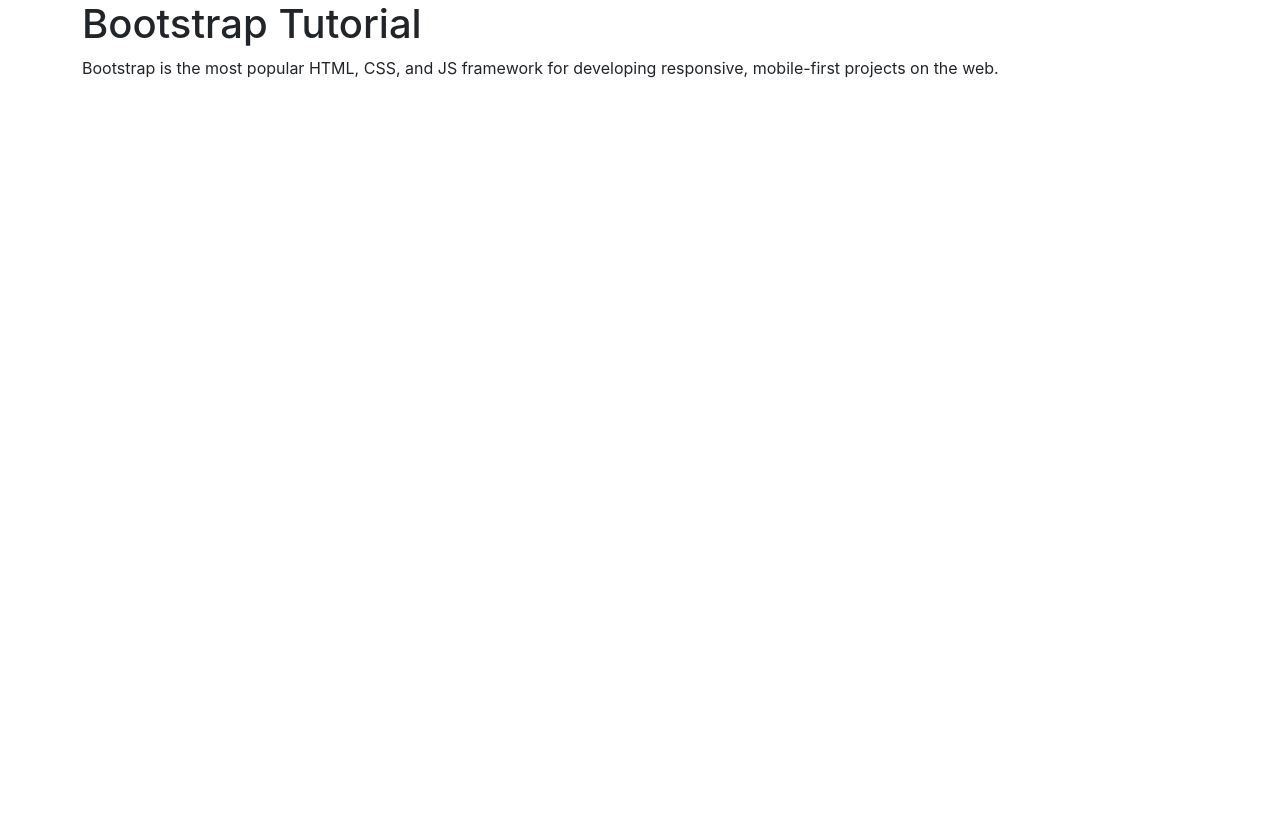
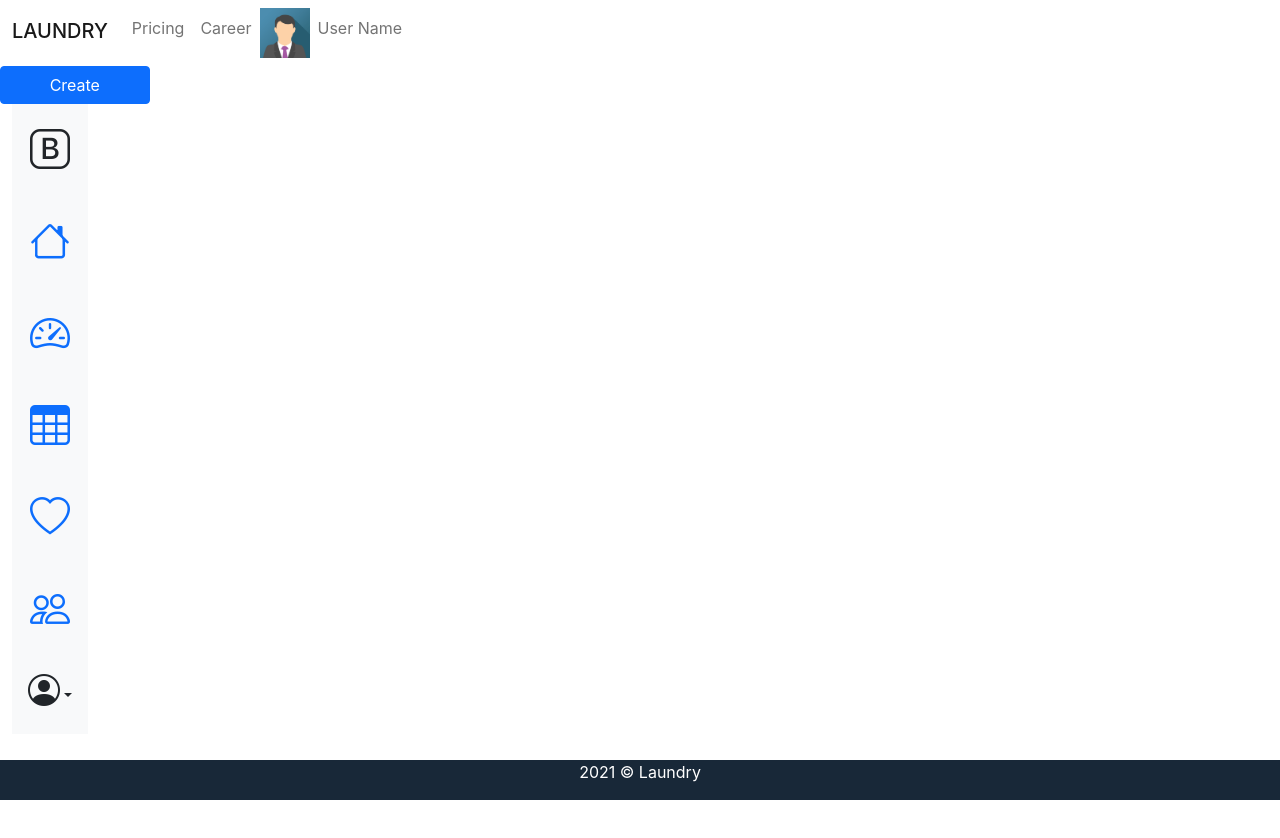
Before and after one commit to nikhila29/Laundry-service-project, a React (Create React App) app in the folder laundry-frontend/: page /dashboard in a window 1280 px wide. Shown: the top 838 px of the page. Before the commit the page ends 800 px from the top, so only its background shows below. Built offline with nearby package versions, Linux system fonts and the light colour scheme.

Commit message:
changes in dash

```diff
--- a/laundry-frontend/package.json
+++ b/laundry-frontend/package.json
@@ -6,6 +6,7 @@
     "@testing-library/jest-dom": "^5.14.1",
     "@testing-library/react": "^11.2.7",
     "@testing-library/user-event": "^12.8.3",
+    "bootstrap-icons": "^1.7.0",
     "react": "^17.0.2",
     "react-dom": "^17.0.2",
     "react-router-dom": "^5.3.0",
--- a/laundry-frontend/public/index.html
+++ b/laundry-frontend/public/index.html
@@ -11,6 +11,7 @@
     />
     <link rel="apple-touch-icon" href="%PUBLIC_URL%/logo192.png" />
     <link rel="stylesheet" href="https://cdn.jsdelivr.net/npm/bootstrap@5.1.3/dist/css/bootstrap.min.css" integrity="sha384-1BmE4kWBq78iYhFldvKuhfTAU6auU8tT94WrHftjDbrCEXSU1oBoqyl2QvZ6jIW3" crossorigin="anonymous">
+    <link rel="stylesheet" href="https://cdn.jsdelivr.net/npm/bootstrap-icons@1.6.0/font/bootstrap-icons.css" integrity="sha384-7ynz3n3tAGNUYFZD3cWe5PDcE36xj85vyFkawcF6tIwxvIecqKvfwLiaFdizhPpN" crossorigin="anonymous">
     <link rel="stylesheet" href="https://cdn.jsdelivr.net/npm/@fortawesome/fontawesome-free@5.15.4/css/fontawesome.min.css" integrity="sha384-jLKHWM3JRmfMU0A5x5AkjWkw/EYfGUAGagvnfryNV3F9VqM98XiIH7VBGVoxVSc7" crossorigin="anonymous">
     <!--
       manifest.json provides metadata used when your web app is installed on a
--- a/laundry-frontend/src/components/dashboard/dash.css
+++ b/laundry-frontend/src/components/dashboard/dash.css
@@ -1,3 +1,17 @@
-.user{
-    display: inline-block;
+.userimage{
+    width: 50px;
+    height: 50px;
 }
+.footer {
+    position: fixed;
+    left: 0;
+    bottom: 0;
+    width: 100%;
+    background-color:#182838;
+    color: white;
+    text-align: center;
+}
+.button{
+    width: 10%;
+
+}
--- a/laundry-frontend/src/components/dashboard/dash.js
+++ b/laundry-frontend/src/components/dashboard/dash.js
@@ -5,11 +5,91 @@
 
 export default function dashboard() {
   return (
-      <div className="container">
-        <div class="jumbotron">
-            <h1>Bootstrap Tutorial</h1>
-            <p>Bootstrap is the most popular HTML, CSS, and JS framework for developing responsive, mobile-first projects on the web.</p>
+      <div className="container-fluid">
+        <div className="jumbotron">
+        <nav className="navbar navbar-expand-lg navbar-light solid-light">
+            <div>
+            <h3><a className="navbar-brand" href="#">LAUNDRY</a></h3>
+            <button className="navbar-toggler" type="button" data-toggle="collapse" data-target="#navbarNav" aria-controls="navbarNav" aria-expanded="false" aria-label="Toggle navigation">
+                <span className="navbar-toggler-icon"></span>
+            </button>
+            </div>
+            <div className="collapse navbar-collapse"id="navbarNav">
+                <ul className="navbar-nav">
+                    <li className="nav-item active">
+                        <a className="nav-link" href="#">Pricing <span class="sr-only">(current)</span></a>
+                    </li>
+                    <li className="nav-item">
+                        <a className="nav-link" href="#">Career</a>
+                    </li>
+                    <li className="nav-item">
+                        <img className="img-circle userimage" src={user1}  />
+                    </li>
+                    <li className="nav-item">
+                        <a className="nav-link" href="#">User Name</a>
+                    </li>
+                </ul>
+            </div>
+        </nav>
         </div>
+        <div class="button">
+            <div class="row justify-content-center">
+            <button type="submit" class="btn btn-primary">Create</button>
+        </div>
+
+        <div class="row bg-#FFFFFF">
+        <div class="col-sm-auto bg-#FFFFFF sticky-top">
+            <div class="d-flex flex-sm-column flex-row flex-nowrap bg-light align-items-center sticky-top">
+                <a href="/" class="d-block p-3 link-dark text-decoration-none" title="" data-bs-toggle="tooltip" data-bs-placement="right" data-bs-original-title="Icon-only">
+                    <i class="bi-bootstrap fs-1"></i>
+                </a>
+                <ul class="nav nav-pills nav-flush flex-sm-column flex-row flex-nowrap mb-auto mx-auto text-center align-items-center">
+                    <li class="nav-item">
+                        <a href="#" class="nav-link py-3 px-2" title="" data-bs-toggle="tooltip" data-bs-placement="right" data-bs-original-title="Home">
+                            <i class="bi-house fs-1"></i>
+                        </a>
+                    </li>
+                    <li>
+                        <a href="#" class="nav-link py-3 px-2" title="" data-bs-toggle="tooltip" data-bs-placement="right" data-bs-original-title="Dashboard">
+                            <i class="bi-speedometer2 fs-1"></i>
+                        </a>
+                    </li>
+                    <li>
+                        <a href="#" class="nav-link py-3 px-2" title="" data-bs-toggle="tooltip" data-bs-placement="right" data-bs-original-title="Orders">
+                            <i class="bi-table fs-1"></i>
+                        </a>
+                    </li>
+                    <li>
+                        <a href="#" class="nav-link py-3 px-2" title="" data-bs-toggle="tooltip" data-bs-placement="right" data-bs-original-title="Products">
+                            <i class="bi-heart fs-1"></i>
+                        </a>
+                    </li>
+                    <li>
+                        <a href="#" class="nav-link py-3 px-2" title="" data-bs-toggle="tooltip" data-bs-placement="right" data-bs-original-title="Customers">
+                            <i class="bi-people fs-1"></i>
+                        </a>
+                    </li>
+                </ul>
+                <div class="dropdown">
+                    <a href="#" class="d-flex align-items-center justify-content-center p-3 link-dark text-decoration-none dropdown-toggle" id="dropdownUser3" data-bs-toggle="dropdown" aria-expanded="false">
+                        <i class="bi-person-circle h2"></i>
+                    </a>
+                    <ul class="dropdown-menu text-small shadow" aria-labelledby="dropdownUser3">
+                        <li><a class="dropdown-item" href="#">New project...</a></li>
+                        <li><a class="dropdown-item" href="#">Settings</a></li>
+                        <li><a class="dropdown-item" href="#">Profile</a></li>
+                    </ul>
+                </div>
+            </div>
+        </div>
+        <div class="col-sm p-3 min-vh-100">
+            {/* <!-- content --> */}
+        </div>
+    </div>
+    <div class="footer">
+  <p>2021 © Laundry</p>
+</div>
+</div>
       </div>
   )
 }
--- a/laundry-frontend/src/components/orders/orders.js
+++ b/laundry-frontend/src/components/orders/orders.js
@@ -5,8 +5,7 @@
 export default function orders() {
   return (
       <div className="container">
-          <div>This is Order page</div>
-          <div>Lets check</div>
+          <h1>Helllo this is orders page working fine</h1>
       </div>
   )
 }
--- a/laundry-frontend/src/components/register/register.js
+++ b/laundry-frontend/src/components/register/register.js
@@ -5,8 +5,7 @@
 export default function register() {
   return (
       <div className="container">
-          <div>This is register</div>
-          <div>Lets check</div>
+            <h1>Helllo this is register page working fine</h1>
       </div>
   )
 }
```
Also changed, not shown: 1 other file (tests, documents, lock files or other folders).
